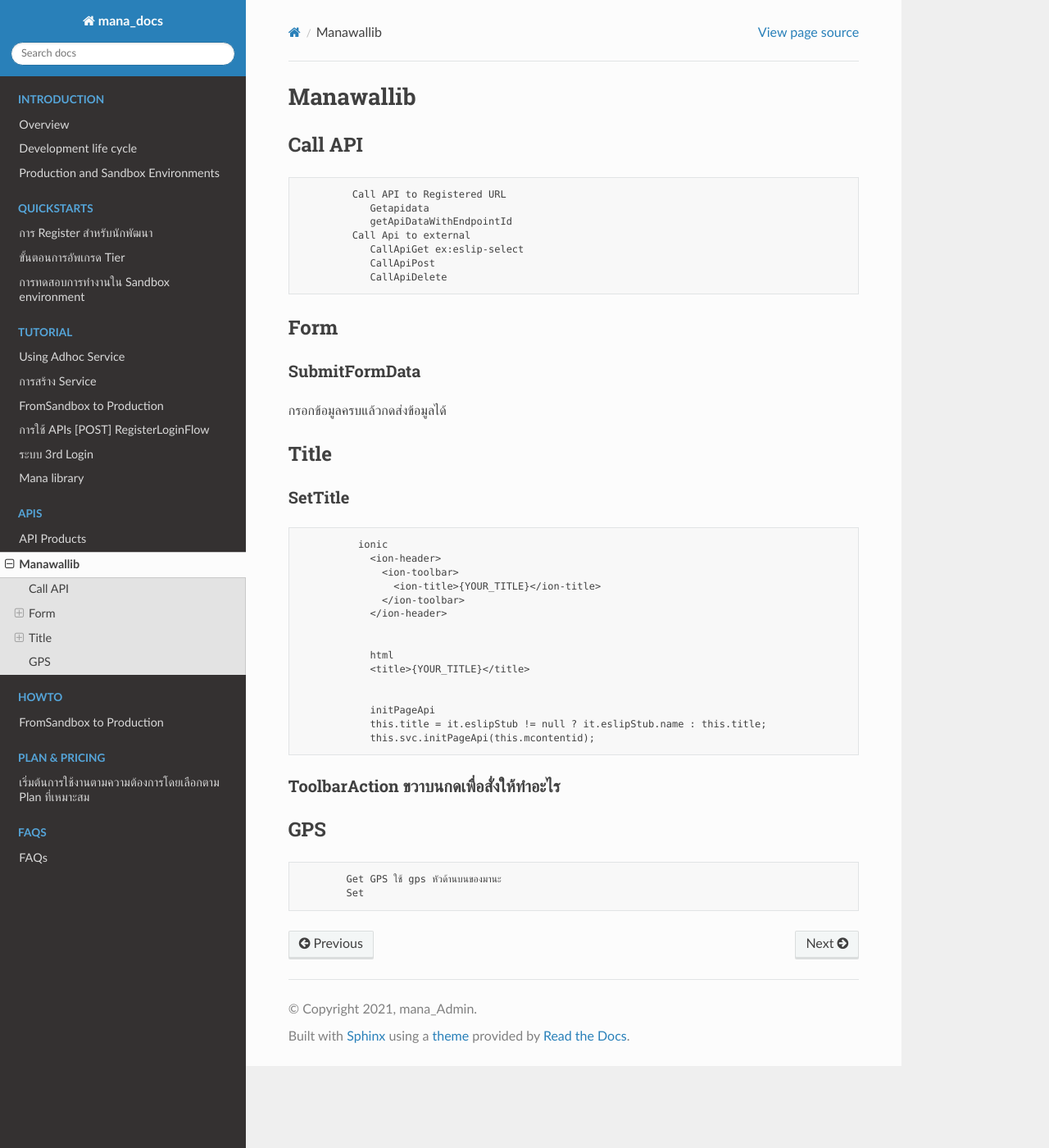
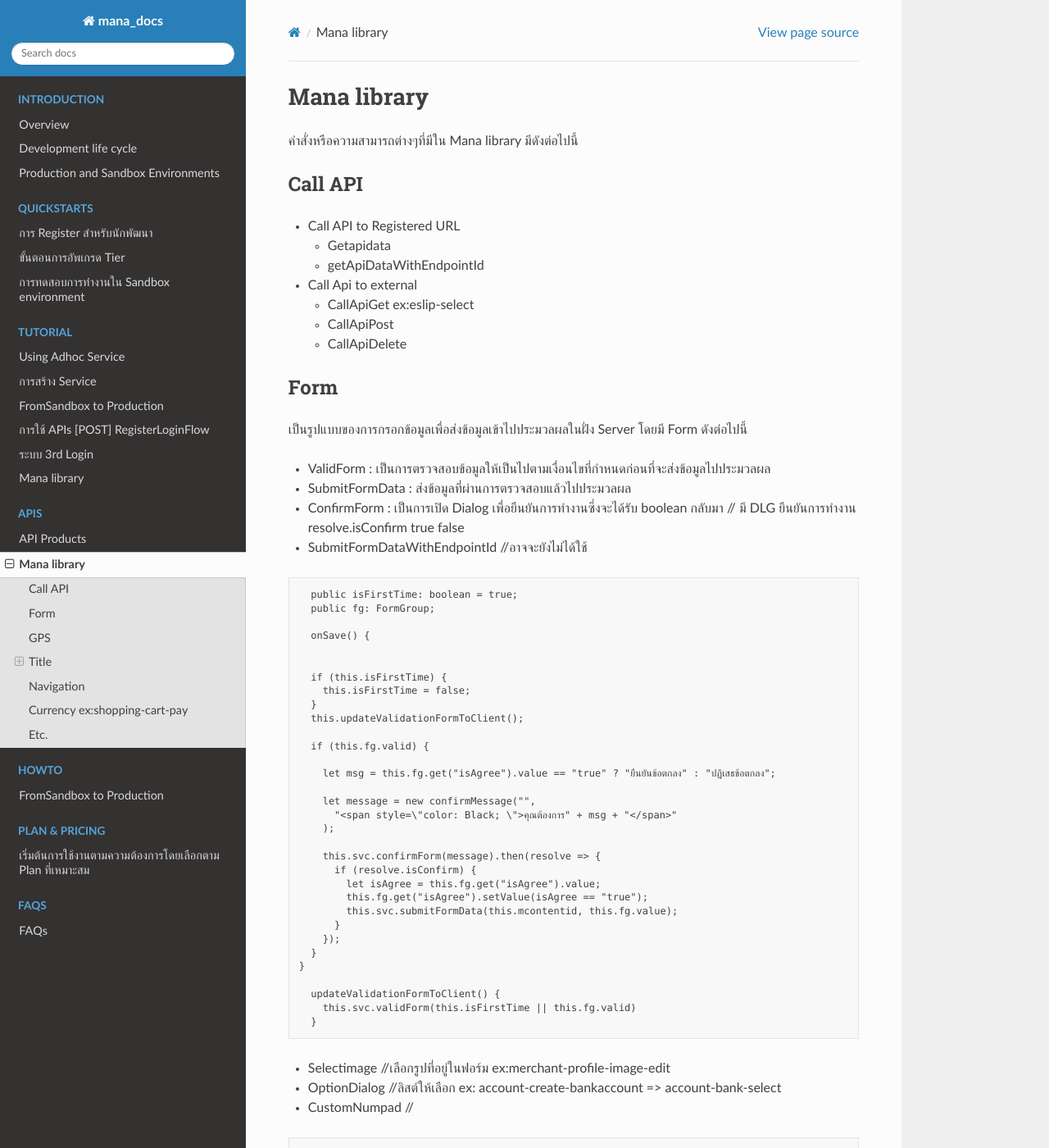
Before and after one commit to group-thes/doc-mana-dev, a Sphinx documentation site: the page built from source/apis/Manalib.md, in a window 1280 px wide and 1400 px high. Shown: the whole window at 82% size. Built offline with Sphinx 7.4.7 and the Read the Docs theme 2.0.0, drawn with Linux system fonts in a browser that asks for light colours; some of the changed text lies outside the part shown.

Commit message:
add manalib document

````diff
--- a/source/apis/Manalib.md
+++ b/source/apis/Manalib.md
@@ -1,42 +1,119 @@
-# Manawallib
+# Mana library
+คำสั่งหรือความสามารถต่างๆที่มีใน Mana library มีดังต่อไปนี้
 ## Call API
-             Call API to Registered URL
-                Getapidata
-                getApiDataWithEndpointId
-             Call Api to external
-                CallApiGet ex:eslip-select
-                CallApiPost
-                CallApiDelete
+* Call API to Registered URL
+  * Getapidata
+  * getApiDataWithEndpointId
+* Call Api to external
+  * CallApiGet ex:eslip-select
+  * CallApiPost
+  * CallApiDelete
 
 ## Form
+เป็นรูปแบบของการกรอกข้อมูลเพื่อส่งข้อมูลเข้าไปประมวลผลในฝั่ง Server โดยมี Form ดังต่อไปนี้
+* ValidForm : เป็นการตรวจสอบข้อมูลให้เป็นไปตามเงื่อนไขที่กำหนดก่อนที่จะส่งข้อมูลไปประมวลผล
+* SubmitFormData : ส่งข้อมูลที่ผ่านการตรวจสอบแล้วไปประมวลผล
+* ConfirmForm : เป็นการเปิด Dialog เพื่อยืนยันการทำงานซึ่งจะได้รับ boolean กลับมา
+// มี DLG ยืนยันการทำงาน resolve.isConfirm true false
+* SubmitFormDataWithEndpointId //อาจจะยังไม่ได้ใช้
 
-### SubmitFormData
-  กรอกข้อมูลครบแล้วกดส่งข้อมูลได้
+```
+  public isFirstTime: boolean = true;
+  public fg: FormGroup;
+
+  onSave() {
 
 
-## Title
-### SetTitle
-              ionic
-                <ion-header>
-                  <ion-toolbar>
-                    <ion-title>{YOUR_TITLE}</ion-title>
-                  </ion-toolbar>
-                </ion-header>
+  if (this.isFirstTime) {
+    this.isFirstTime = false;
+  }
+  this.updateValidationFormToClient();
+
+  if (this.fg.valid) {
+
+    let msg = this.fg.get("isAgree").value == "true" ? "ยืนยันข้อตกลง" : "ปฏิเสธข้อตกลง";
+
+    let message = new confirmMessage("",
+      "<span style=\"color: Black; \">คุณต้องการ" + msg + "</span>"
+    );
+
+    this.svc.confirmForm(message).then(resolve => {
+      if (resolve.isConfirm) {
+        let isAgree = this.fg.get("isAgree").value;
+        this.fg.get("isAgree").setValue(isAgree == "true");
+        this.svc.submitFormData(this.mcontentid, this.fg.value);
+      }
+    });
+  }
+}
+
+  updateValidationFormToClient() {
+    this.svc.validForm(this.isFirstTime || this.fg.valid)
+  }
+```
 
 
-                html
-                <title>{YOUR_TITLE}</title>
+* Selectimage //เลือกรูปที่อยู่ในฟอร์ม ex:merchant-profile-image-edit
+* OptionDialog //ลิสต์ให้เลือก ex: account-create-bankaccount => account-bank-select
+* CustomNumpad //
 
-
-                initPageApi
-                this.title = it.eslipStub != null ? it.eslipStub.name : this.title;
-                this.svc.initPageApi(this.mcontentid);
-
-
-
-### ToolbarAction ขวาบนกดเพื่อสั่งให้ทำอะไร
+```
+    ionic
+        <ion-label for="customInputAmount">
+            <h2>จำนวนที่ต้องการเติม</h2>
+        </ion-label>
+        <ion-input type="text" id="customInputAmount" customInput="true" ></ion-input>
+    html
+        <label for="customInputAmount">ทดสอบ</label>
+        <input customInput="true" type="text" class="form-control" id="customInputAmount" placeholder="test">
+```
 
 
 ## GPS
             Get GPS ใช้ gps หัวด้านบนของมานะ
             Set
+
+## Title
+* SetTitle : การกำหนดหัวเรื่อง/ชื่อหน้า ให้กับหน้าเพจนั้นๆ
+การกำหนดชื่อโดยทั่วๆไป
+```
+ionic
+  <ion-header>
+    <ion-toolbar>
+      <ion-title>{YOUR_TITLE}</ion-title>
+    </ion-toolbar>
+  </ion-header>
+
+
+  html
+  <title>{หล่อมาก}</title>
+```
+การกำหนดชื่อหน้าจากข้อมูลที่ส่งมา
+```
+<!DOCTYPE TS>
+
+  public title = "ร้านของคุณ";
+
+  refreshCallBack() {
+    let load$ = this.loadData$();
+    this.data$ = load$;
+    load$.then((it: any) => {
+      this.title = it.name != null ? it.name : this.title;
+    });
+  }
+  ```
+
+### ToolbarAction ขวาบนกดเพื่อสั่งให้ทำอะไร
+
+## Navigation
+    VisitEndpoint //สั่งให้เปิดตาม url
+    CallTrigger //กดปุ่มเพื่อ call fc. //อาจจะไม่ได้ใช้
+## Currency ex:shopping-cart-pay
+    getAmount => 1
+    getCurrency => THB
+    getMonetaryDisplay => 1 THB
+## Etc.
+    SetButtonVisibility //ทำให้ปุ่มหาย
+    SetStateChangedHandler //คำสั่งเมื่อมี stage ต่างๆเข้ามาจะให้หน้านั้นๆทำอะไร ex:ขอพี่พี
+    InitPageApiWithCallBack //หากกลับมาหน้านั้นๆจะให้ทำงานอะไรต่อ, พับแอพลง
+    /initPage
````
Also changed, not shown: source/Tutorial/Using_manalib.md (+6 -6 lines).
